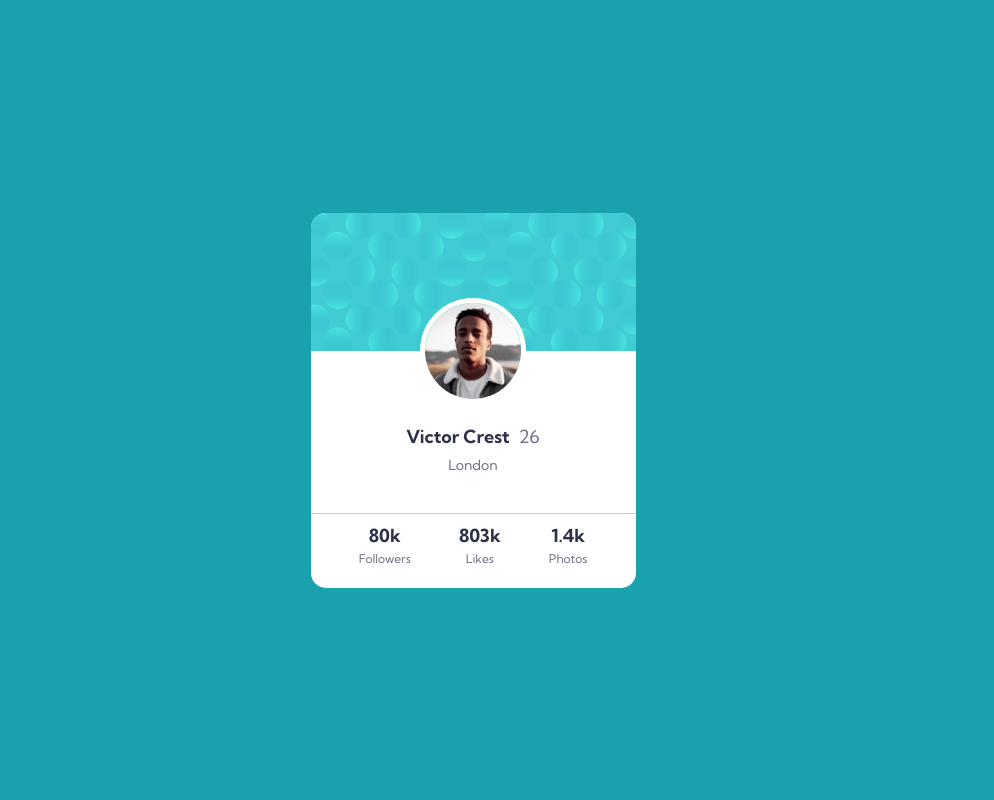
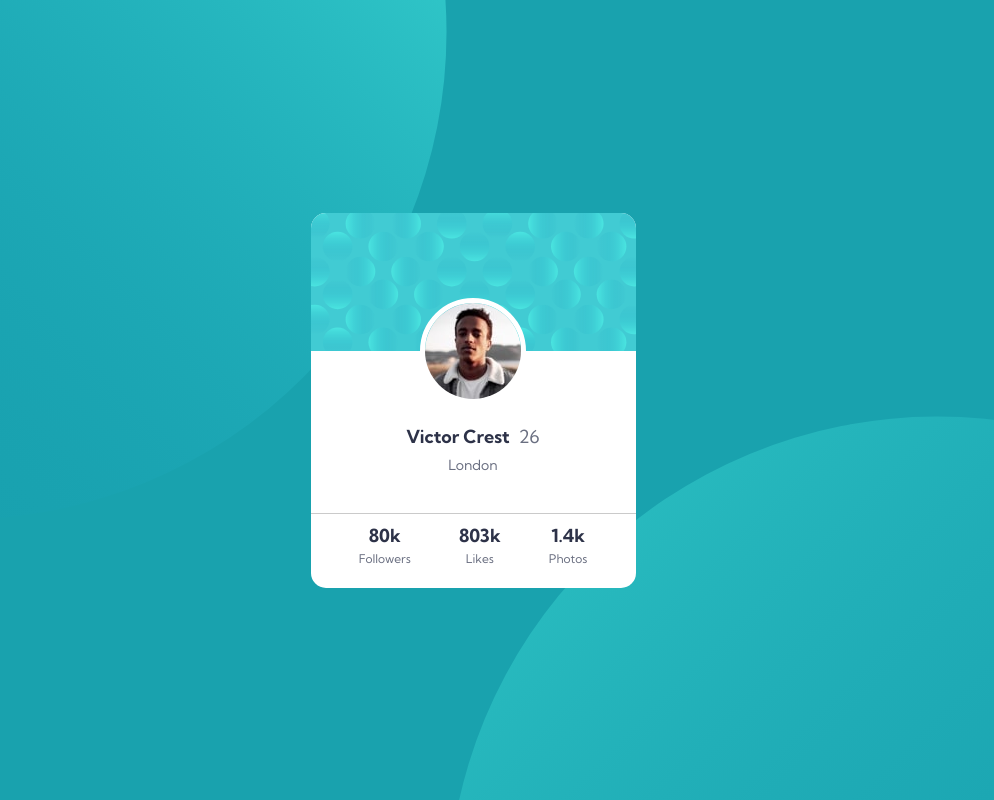
Before and after one commit to phasa15/Profile-Card, a plain HTML site: page index.html in a window 1280 px wide. Shown: the whole page, without its empty margins (167-1161 px from the left). Drawn offline with Linux system fonts and the light colour scheme.

Commit message:
Update style.css

```diff
--- a/src/css/style.css
+++ b/src/css/style.css
@@ -3,6 +3,9 @@ body {
     align-items: center;
     justify-content: center;
     height: 100vh;
+    background: url(../images/bg-pattern-top.svg), url(../images/bg-pattern-bottom.svg);
+    background-position: right 52vw bottom 35vh, left 48vw top 52vh;
+    background-repeat: no-repeat, no-repeat;
     background-color: var(--color-body);
     font-family: 'Kumbh Sans', sans-serif;
     font-size: 18px;
```
